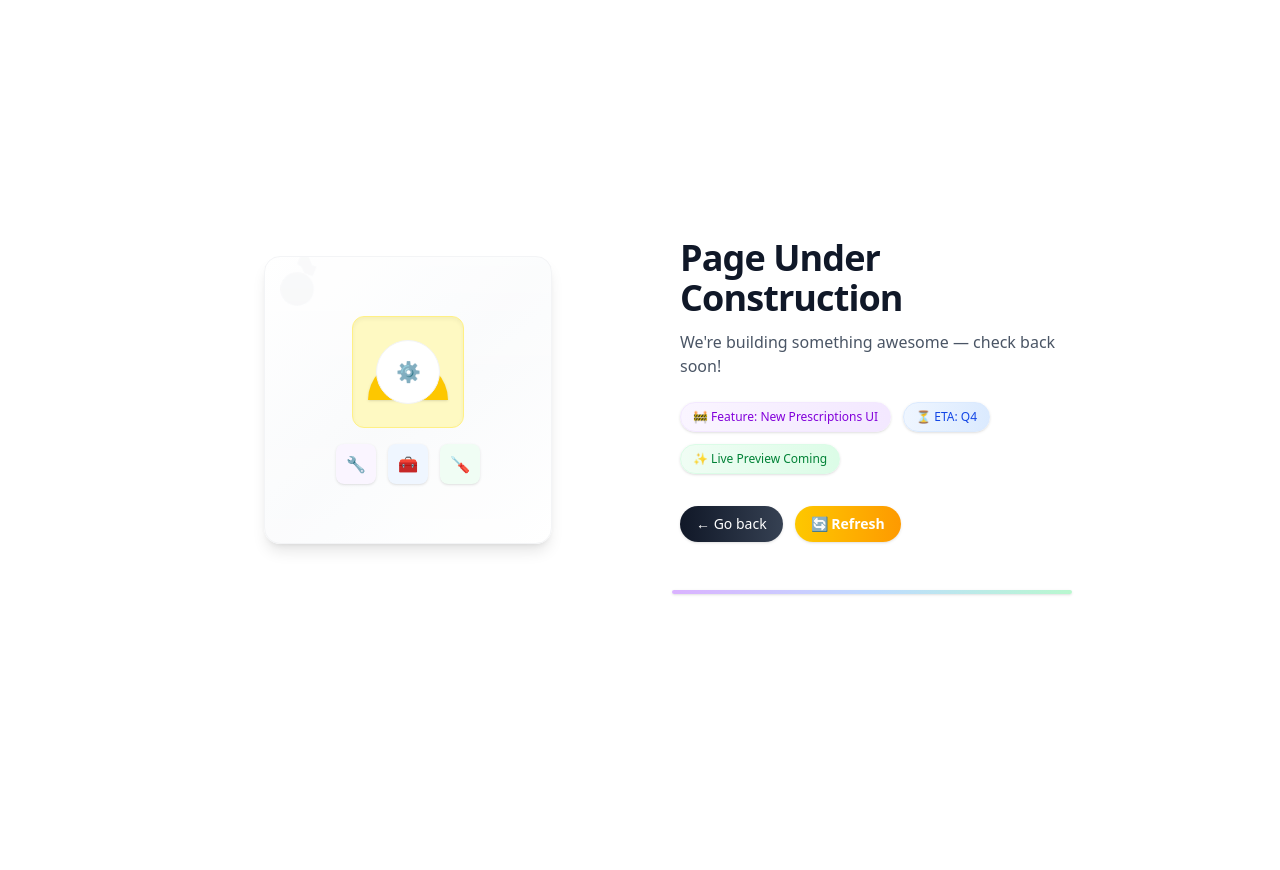
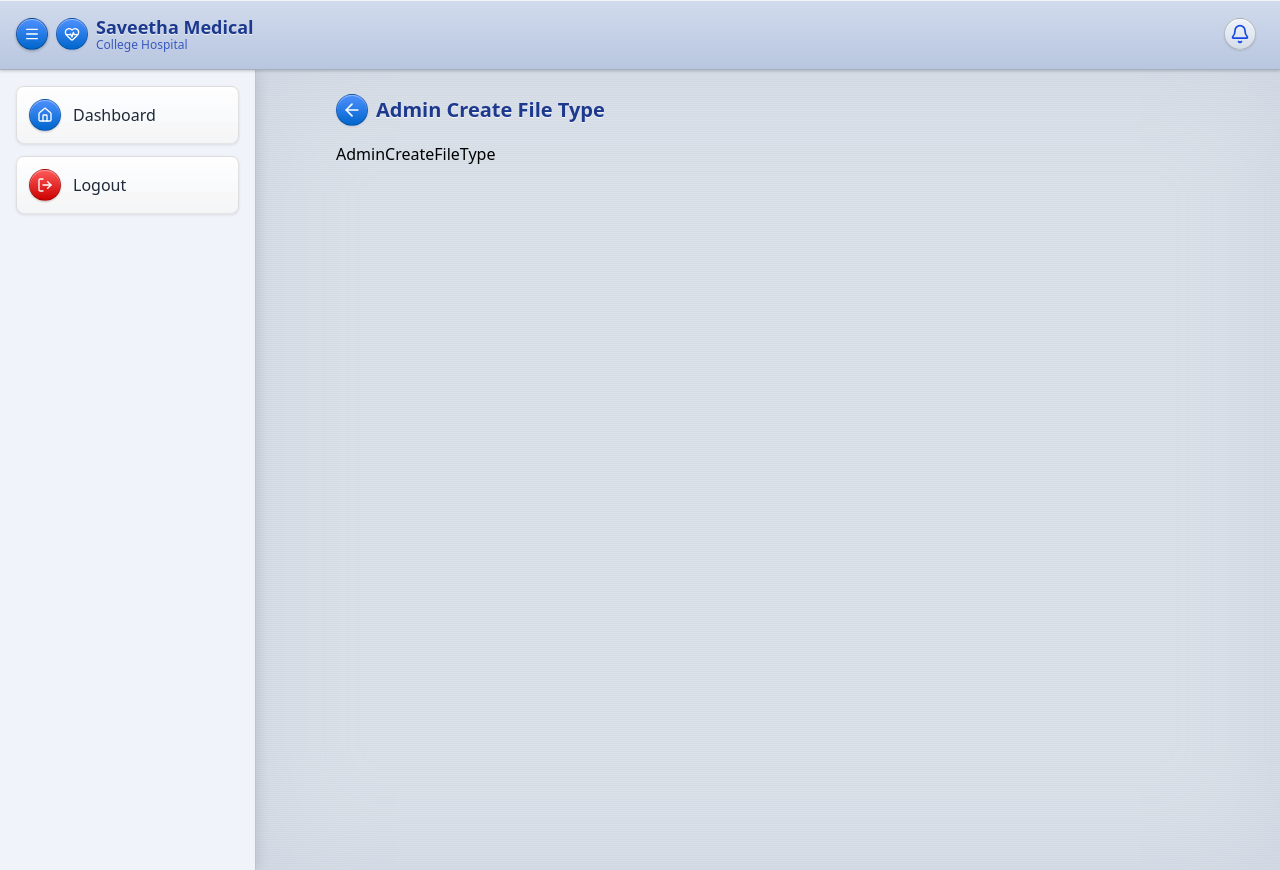
Before and after one commit to Mukunthan-A-R/simats-medical-client, a React (Vite) app: page /admin/create-file-type/1 in a window 1280 px wide. Before the commit the page ends 800 px from the top, so only its background shows below. Built offline with nearby package versions, Linux system fonts and the light colour scheme.

Commit message:
new AdminCreateFileType route

```diff
--- a/src/App.jsx
+++ b/src/App.jsx
@@ -45,6 +45,7 @@ import AdminDepartments from "./pages/admin/AdminDepartments";
 import AdminDepartmentProcedures from "./pages/admin/AdminDepartmentProcedures";
 import AdminProceduresForm from "./pages/admin/AdminProceduresForm";
 import AdminViewProceduresForm from "./pages/admin/AdminViewProceduresForm";
+import AdminCreateFileType from "./pages/admin/AdminCreateFileType";
 
 function App() {
   return (
@@ -74,6 +75,10 @@ function App() {
             <Route
               path="/admin/view/procedure-form/:adminId"
               element={<AdminViewProceduresForm />}
+            />
+            <Route
+              path="/admin/create-file-type/:adminId"
+              element={<AdminCreateFileType />}
             />
             {/* <Route path="profile/:studentId" element={<StudentProfile />} />
             <Route
--- a/src/components/admin/AdminDashboardServices.jsx
+++ b/src/components/admin/AdminDashboardServices.jsx
@@ -36,6 +36,12 @@ export default function AdminDashboardServices({
           icon: <FilePlus size={18} />,
           title: "View Procedure Form",
           action: () => navigate(`/admin/view/procedure-form/${adminId}`),
+          iconColor: "text-blue-500",
+        },
+        {
+          icon: <FilePlus size={18} />,
+          title: "Create File Type",
+          action: () => navigate(`/admin/create-file-type/${adminId}`),
           iconColor: "text-blue-500",
         },
       ],
--- /dev/null
+++ b/src/pages/admin/AdminCreateFileType.jsx
@@ -0,0 +1,13 @@
+import React from "react";
+import PageHeader from "../../components/header/PageHeader";
+
+const AdminCreateFileType = () => {
+  return (
+    <div className="min-h-screen px-2 sm:px-4 py-4 sm:py-6 max-w-4xl mx-auto">
+      <PageHeader title={"Admin Create File Type"} />
+      AdminCreateFileType
+    </div>
+  );
+};
+
+export default AdminCreateFileType;
```
